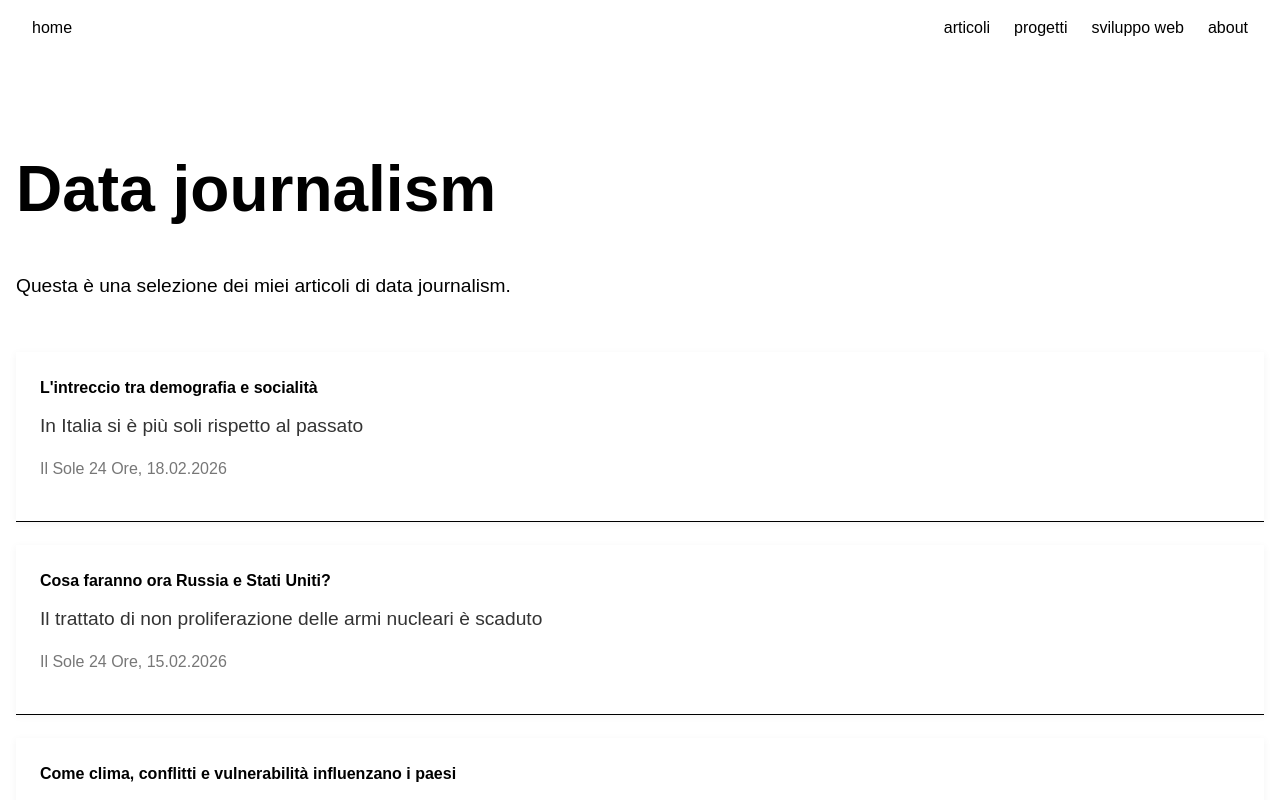
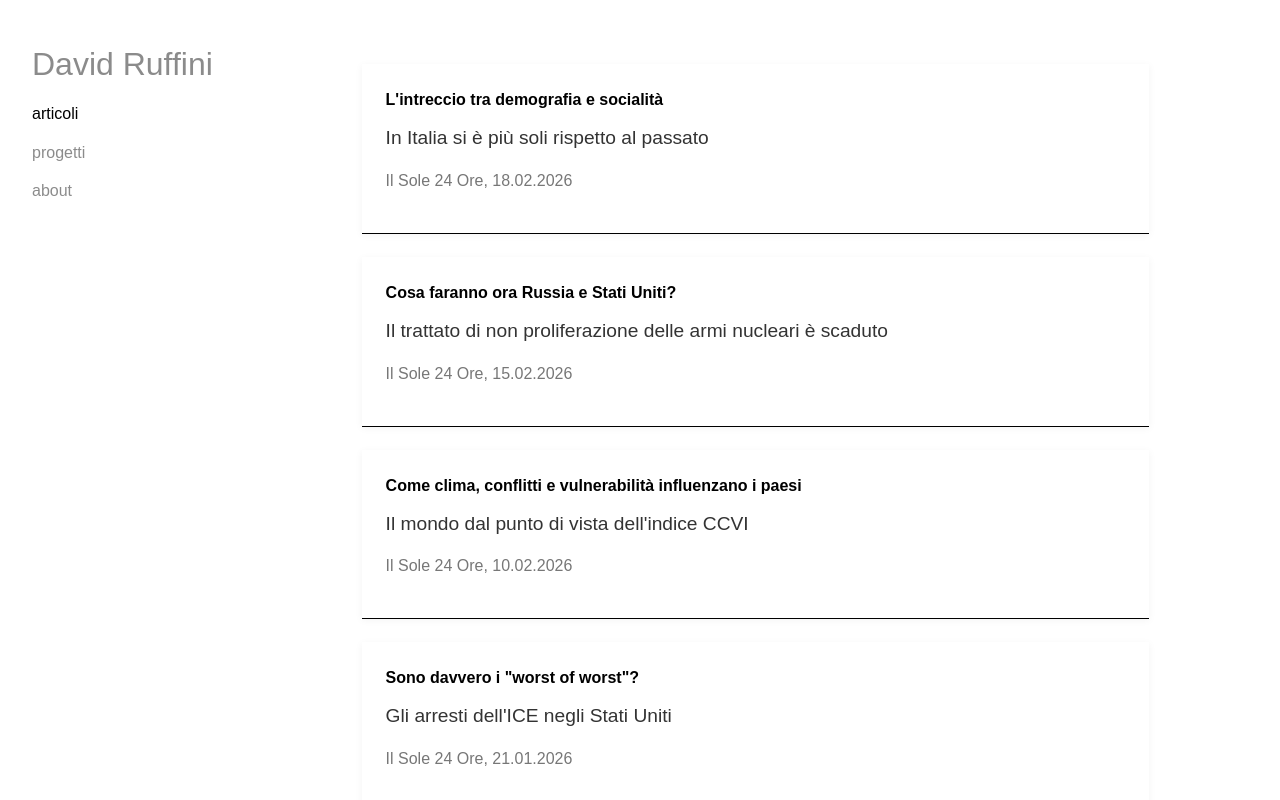
Before and after one commit to davidoffdado/personal-website, a React (Vite) app: page /#/articles in a window 1280 px wide. Shown: the top 800 px of the page. Built offline with nearby package versions, Linux system fonts and the light colour scheme; a web font is replaced by a local one.

Commit message:
nuovo stile

```diff
--- a/src/App.jsx
+++ b/src/App.jsx
@@ -6,29 +6,20 @@ import About from "./pages/About";
 import Articles from "./pages/Articles";
 import Projects from "./pages/Projects";
 import WebDevProjects from "./pages/WebDevProjects";
+import "./styles/global.css";
+import CursorFollower from "./components/CursorFollower";
 import Loader from "./components/Loader";
-import "./styles/global.css";
-import { useState } from "react";
-import CursorFollower from "./components/CursorFollower";
+
+function App() {
+  return (
+    <div className="app min-h-screen bg-white">
+      {/* 👇 cursor sempre attivo */}
+      <CursorFollower />
 
 
+      <Navbar />
 
-function App() {
-  const [isLoading, setIsLoading] = useState(true);
-
-  return (
-    <div className="relative h-screen overflow-hidden bg-black">
-      <CursorFollower />
-      {isLoading ? (
-        <div className="absolute inset-0 z-20 bg-black">
-          <Loader onFinish={() => setIsLoading(false)} />
-        </div>
-      ) : (
-        <div className="page slide-up">
-
-          <div className="app min-h-screen flex flex-col bg-white">
-            <Navbar />
-            <main className="flex-grow main-content">
+      <main className="main-content">
         <Routes>
           <Route path="/" element={<MainContent />} />
           <Route path="/about" element={<About />} />
@@ -37,10 +28,8 @@ function App() {
           <Route path="/web-dev-projects" element={<WebDevProjects />} />
         </Routes>
       </main>
+
       <Footer />
-          </div>
-        </div>
-      )}
     </div>
   );
 }
--- a/src/components/FeaturedWorksSection.jsx
+++ b/src/components/FeaturedWorksSection.jsx
@@ -50,10 +50,23 @@ export default function FeaturedWorksSection() {
     <section id="featured" className="featured-section">
       <div className="container">
         <AnimatedSection>
-          <h2 className="section-title">Some works</h2>
+          {/*<h2 className="section-title">Some works</h2>*/}
           <p className="section-subtitle">
-           Puoi guardare il resto dei miei lavori nelle sezioni <Link to="/articles">articoli</Link>, {" "}
-        <Link to="/projects">progetti</Link>  e{" "} <Link to="/web-dev-projects">sviluppo web</Link>.
+            Ciao, il mio nome è David Ruffini. Sono uno statistico e un data journalist. <br></br><br></br>
+
+            Lavoro come data analyst in consulenza e come data journalist, collaborando principalmente con Il Sole 24 Ore. Tra i miei lavori, c'è uno scraper che aggiorna quotidianamente, in maniera automatica, i dati sul sovraffollamento carcerario italiano; il progetto è stato segnalato dal <a
+            href="https://gijn.org/stories/europes-deadly-heatwave-middle-east-ceasefires/"
+            target="_blank"
+            rel="noopener noreferrer"
+            className="underline"
+          >Global Investigative Journalism Network</a>. <br></br><br></br>
+
+          In passato, sono stato un assegnista di ricerca e ho collaborato con Wired Italia, Aliseo Editoriale e SEC Newgate.<br></br><br></br>
+
+          Ho una laurea magistrale in Statistica e Data Science conseguita presso l'Università degli Studi di Firenze, con una tesi sulla Teoria dei valori estremi applicata all'epidemiologia, e una laurea triennale in Economia bancaria, finanziaria e assicurativa, conclusa con una tesi sulla probabilità e sui mercati finanziari. <br></br><br></br>
+
+           Sotto c'è qualche esempio di ciò che faccio, ma puoi guardare il resto dei miei lavori nelle sezioni <Link to="/articles">articoli</Link> e {" "}
+        <Link to="/projects">progetti</Link>.
           </p>
 
           {/* PRINCIPALE */}
--- a/src/components/Navbar.jsx
+++ b/src/components/Navbar.jsx
@@ -1,47 +1,24 @@
-import { Link, useNavigate, useLocation } from "react-router-dom";
+import { NavLink } from "react-router-dom";
 
 function Navbar() {
-  const navigate = useNavigate();
-  const location = useLocation();
-
-  const handleWorkClick = (e) => {
-    e.preventDefault();
-    // Se sei già sulla home, scorri subito
-    if (location.pathname === "/") {
-      const el = document.getElementById("statistico");
-      if (el) el.scrollIntoView({ behavior: "smooth" });
-    } else {
-      // Torna alla home e poi scorri
-      navigate("/");
-      // piccolo delay per dare tempo al DOM di montare
-      setTimeout(() => {
-        const el = document.getElementById("statistico");
-        if (el) el.scrollIntoView({ behavior: "smooth" });
-      }, 300);
-    }
-  };
-
   return (
-    <nav className="navbar">
-      <a href="#home" className="nav-left" onClick={(e) => {
-        e.preventDefault();
-        navigate("/");
-        setTimeout(() => {
-          const el = document.getElementById("home");
-          if (el) el.scrollIntoView({ behavior: "smooth" });
-        }, 300);
-      }}>
-        home
-      </a>
-
-      <div className="nav-right">
-        {/* <a href="#statistico" onClick={handleWorkClick}>
-          work
-        </a> */}
-        <Link to="/articles">articoli</Link>
-        <Link to="/projects">progetti</Link>
-        <Link to="/web-dev-projects">sviluppo web</Link>
-        <Link to="/about">about</Link>
+    <nav className="sidebar">
+      <div className="sidebar-inner">
+        <NavLink to="/" className="sidebar-link home-link">
+          David Ruffini
+        </NavLink>
+        <NavLink to="/articles" className="sidebar-link">
+          articoli
+        </NavLink>
+        <NavLink to="/projects" className="sidebar-link">
+          progetti
+        </NavLink>
+        {/*<NavLink to="/web-dev-projects" className="sidebar-link">
+          sviluppo web
+        </NavLink>*/}
+        <NavLink to="/about" className="sidebar-link">
+          about
+        </NavLink>
       </div>
     </nav>
   );
--- a/src/pages/About.jsx
+++ b/src/pages/About.jsx
@@ -1,141 +1,66 @@
 import ContactSection from "../components/ContactSection";
 import "../styles/About.css";
-import { useEffect } from "react";
 
 function About() {
-  useEffect(() => {
-    const elements = document.querySelectorAll(".highlight");
-
-    const observer = new IntersectionObserver(
-      (entries) => {
-        entries.forEach((entry) => {
-          if (entry.isIntersecting) {
-            entry.target.classList.add("visible");
-          } else {
-            entry.target.classList.remove("visible");
-          }
-        });
-      },
-      { threshold: 0.2 }
-    );
-
-    elements.forEach((el) => observer.observe(el));
-
-    return () => observer.disconnect();
-  }, []);
-
   return (
     <main className="about-page">
-      {/* ===== SEZIONE 1 ===== */}
-      <section className="panel intro-panel">
-        <div className="intro-content">
-          <span className="small-text">Hey, you're here :)</span>
-          <h1 className="title">
-            Do you wanna<br />know something else
-          </h1>
-          <div className="image-box"></div>
-          <h2 className="subtitle">
-            about who <br /> I am?
-          </h2>
-        </div>
-      </section>
+      <section className="panel about-intro-panel">
+        <p className="about-text">
+          Ciao, il mio nome è David Ruffini. Sono uno statistico e un data journalist.
+          <br /><br />
 
-      {/* ===== SEZIONE 2 ===== */}
-      <section className="panel">
-        <p className="big-paragraph">
-
-           Sono <span className="highlight">David Ruffini</span> e sono nato a Macerata nel 1998.
-          <br />
-        </p>
-      </section>
-
-      {/* ===== SEZIONE 3 ===== */}
-      <section className="panel">
-
-        <p className="big-paragraph">
-          Ho una laurea triennale in <span className="highlight">Economia</span> conseguita a Macerata. <br/>
-          Nella mia tesi ho trattato il tema della <span className="highlight">probabilità</span> e della prevedibilità dei mercati finanziari, analizzando l'ipotesi di efficienza di tre diverse borse valori.
-        </p>
-      </section>
-
-      <section className="panel">
-        <p className="big-paragraph">
-          Successivamente alla triennale, mi sono trasferito a Firenze per il corso magistrale in <span className="highlight">Statistica e Data Science</span>. <br/>
-          Qui, il mio lavoro di tesi si è rivolto ai modelli matematici utilizzati in <span className="highlight"> epidemiologia</span>, unendo <span className="highlight">teoria dei valori estremi</span> e <span className="highlight"> teoria delle reti sociali</span> alla modellizzazione delle malattie infettive.
-        </p>
-      </section>
-
-      {/* ===== SEZIONE 4 ===== */}
-      <section className="panel">
-        <p className="big-paragraph">
-          Terminati gli studi, ho iniziato a lavorare nel settore privato come <span className="highlight">data analyst</span> e a collaborare con alcune testate giornalistiche come <span className="highlight">data journalist</span>.
-        </p>
-      </section>
-
-            {/* ===== SEZIONE 4 ===== */}
-      <section className="panel">
-        <p className="big-paragraph">
-          Tra i vari progetti, ho realizzato uno <span className="highlight">scraper</span> che raccoglie i dati giornalieri sulle <span className="highlight"> carceri italiane</span> e aggiorna quotidianamente i relativi grafici e mappe:
-          il           <a
-            href="https://davidoffdado.github.io/progetto-carceri/"
-            target="_blank"
-            rel="noopener noreferrer"
-            className="underline"
-          >progetto</a> è stato segnalato dal           <a
+          Lavoro come data analyst, nel mondo della consulenza, e come data journalist,
+          collaborando principalmente con Il Sole 24 Ore. Tra i miei lavori, c'è uno scraper
+          che aggiorna quotidianamente, in maniera automatica, i dati sul sovraffollamento
+          carcerario italiano; il progetto è stato segnalato dal{" "}
+          <a
             href="https://gijn.org/stories/europes-deadly-heatwave-middle-east-ceasefires/"
             target="_blank"
             rel="noopener noreferrer"
             className="underline"
-          >GIJN</a>.
+          >
+            Global Investigative Journalism Network
+          </a>.
+          <br /><br />
+
+          In passato, sono stato un assegnista di ricerca e ho collaborato con Wired Italia,
+          Aliseo Editoriale e SEC Newgate.
+          <br /><br />
+
+          Ho una laurea magistrale in Statistica e Data Science conseguita presso l'Università
+          degli Studi di Firenze, con una tesi sulla teoria dei valori estremi applicata
+          all'epidemiologia, e una laurea triennale in Economia bancaria, finanziaria e
+          assicurativa, conclusa con una tesi sulla probabilità e sui mercati finanziari.
         </p>
+
+        <div className="hero-links">
+          <a
+            href="https://drive.google.com/file/d/1vNtAIv2O_r0Xsiw0KSw2aWvwWDvdc7AP/view?usp=sharing"
+            target="_blank"
+            rel="noopener noreferrer"
+          >
+            curriculum
+          </a>
+          <a
+            href="https://github.com/davidoffdado"
+            target="_blank"
+            rel="noopener noreferrer"
+          >
+            github
+          </a>
+          <a
+            href="https://linktr.ee/davidruffini"
+            target="_blank"
+            rel="noopener noreferrer"
+          >
+            social
+          </a>
+        </div>
       </section>
 
-
-{/* ===== SEZIONE 6 — COLLABORAZIONI ===== */}
-<section className="panel collaborations-panel">
-  <h2 className="collab-title">Collaborazioni da data analyst</h2>
-        <div className="line"></div>
-
-  <div className="scrolling-text">
-    <div className="scrolling-inner">
-      <span>
-        <strong>ABB</strong> • <strong>Elettromedia</strong> • <strong>Università Politecnica delle Marche</strong> • <strong>DMBI</strong> • <strong>Reply</strong> •
-      </span>
-      <span>
-        <strong>ABB</strong> • <strong>Elettromedia</strong> • <strong>Università Politecnica delle Marche</strong> • <strong>DMBI</strong> • <strong>Reply</strong>
-      </span>
-    </div>
-    <div className="line"></div>
-  </div>
-</section>
-
-{/* ===== SEZIONE 6 — COLLABORAZIONI ===== */}
-<section className="panel collaborations-panel">
-  <h2 className="collab-title">Collaborazioni da data journalist</h2>
-      <div className="line"></div>
-  <div className="scrolling-text">
-    <div className="scrolling-inner">
-      <span>
-        <strong>Il Sole 24 Ore</strong> • <strong>Wired Italia</strong> • <strong>Aliseo Editoriale</strong> • <strong>SEC Newgate</strong> •
-      </span>
-      <span>
-       <strong>Il Sole 24 Ore</strong> • <strong>Wired Italia</strong> • <strong>Aliseo Editoriale</strong> • <strong>SEC Newgate</strong>
-      </span>
-    </div>
-        <div className="line"></div>
-  </div>
-</section>
-
-
-
-
-      {/* ===== SEZIONE 5 — CONTATTI ===== */}
       <section className="panel contact-panel">
         <ContactSection />
       </section>
-
-
-
     </main>
   );
 }
--- a/src/pages/Articles.jsx
+++ b/src/pages/Articles.jsx
@@ -7,8 +7,8 @@ function Articles() {
   return (
     <main className="main-content">
       <section className="section">
-        <h2>Data journalism</h2>
-        <p>Questa è una selezione dei miei articoli di data journalism.</p>
+        {/*<h2>Data journalism</h2>
+        <p>Questa è una selezione dei miei articoli di data journalism.</p>*/}
         <div className="articles-list">
           {articles.map((article, index) => (
             <a
--- a/src/pages/Projects.jsx
+++ b/src/pages/Projects.jsx
@@ -6,8 +6,8 @@ function Projects() {
   return (
     <main className="main-content">
       <section className="section">
-        <h2>Data journalism</h2>
-        <p>Questi sono alcuni dei miei progetti di data journalism.</p>
+        {/*<h2>Data journalism</h2>
+        <p>Questi sono alcuni dei miei progetti di data journalism.</p>*/}
 
 <div className="projects-list">
   {projects.map((proj, index) => (
--- a/src/styles/ContactSection.css
+++ b/src/styles/ContactSection.css
@@ -121,6 +121,7 @@
 
 .contact-left p {
   margin-left: 0rem;
+  align-items: flex-start;
 }
 }
 
--- a/src/styles/InterestsSection.css
+++ b/src/styles/InterestsSection.css
@@ -1,5 +1,5 @@
 .interests-section {
-  padding: 6rem 1.5rem;
+  padding: 0rem;
 }
 
 .interests-container {
--- a/src/styles/global.css
+++ b/src/styles/global.css
@@ -95,7 +95,7 @@ section > div {
 /* Contenitore dei link a destra */
 .nav-right {
   display: flex;
-  gap: 1.5rem;
+  gap: 0rem;
 }
 
 /* =========================================
@@ -285,7 +285,7 @@ section a:hover::after {
 /* =========================================
    TRANSIZIONE DI ENTRATA (slideUp)
 ========================================= */
-
+/*
 @keyframes slideUp {
   0% {
     opacity: 0;
@@ -303,7 +303,7 @@ section a:hover::after {
 .hero-links {
   animation: slideUp 1.5s cubic-bezier(0.5, 0, 0.175, 1) forwards;
   transform-origin: bottom center;
-}
+} */
 
 /* =========================================
    LISTE ARTICOLI E PROGETTI
@@ -460,7 +460,7 @@ a:hover {
   display: flex;
   flex-direction: column;
   justify-content: start;
-  padding-top: 8rem; /* 👈 Spinge il contenuto verso il basso */
+  padding-top: 0rem; /* 👈 Spinge il contenuto verso il basso */
 }
 
 
@@ -724,3 +724,122 @@ a:hover {
     grid-template-columns: repeat(3, 1fr);
   }
 }
+
+/* ===== LAYOUT BASE ===== */
+
+.app {
+  min-height: 100vh;
+  background: white;
+}
+
+/* sidebar fissa a sinistra */
+.sidebar {
+  position: fixed;
+  top: 0;
+  left: 0;
+  width: 20%;
+  height: 100vh;
+  padding: 2.5rem 2rem;
+  display: flex;
+ /* align-items: center;*/
+  justify-content: flex-start;
+  background: white;
+  z-index: 100;
+}
+
+.sidebar-inner {
+  display: flex;
+  flex-direction: column;
+  align-items: flex-start;
+  gap: 0.9rem;
+}
+
+/* link sidebar */
+.sidebar-link {
+  text-decoration: none;
+  color: black;
+  font-size: 1rem;
+  font-weight: 500;
+  opacity: 0.45;
+  transition: opacity 0.25s ease;
+}
+
+.sidebar-link:hover,
+.sidebar-link.active {
+  opacity: 1;
+}
+
+/* contenuto a destra */
+.main-content {
+  margin-left: 15%;
+  width: 80%;
+  min-height: 100vh;
+  display: block;
+}
+
+/* stile base home */
+.home-link {
+  font-size: 2rem;
+  color: black;
+}
+
+@media (max-width: 768px) {
+
+  /* stile base home */
+.home-link {
+  font-size: 1rem;
+  color: black;
+}
+
+  /* sidebar diventa navbar sopra */
+  .sidebar {
+    position: fixed;
+    top: 0;
+    left: 0;
+    width: 100%;
+    height: auto;
+
+    flex-direction: row;
+    justify-content: center;
+
+    padding: 1rem;
+    border-bottom: 1px solid #eee;
+  }
+
+  .sidebar-inner {
+    flex-direction: row;
+    gap: 1.5rem;
+  }
+
+  /* contenuto torna full width */
+  .main-content {
+    margin-left: 0;
+    width: 100%;
+    margin-top: 60px; /* spazio per navbar */
+  }
+}
+
+.about-page {
+  background: white;
+  color: black;
+}
+
+.about-intro-panel {
+  min-height: auto;
+  align-items: flex-start;
+  justify-items: start;
+  padding: 4rem 1rem 4rem;
+}
+
+.about-text {
+  max-width: 900px;
+  font-size: 1.2rem;
+  line-height: 1.6;
+  margin: 0 0 2rem 0;
+}
+
+@media (max-width: 600px) {
+  .about-text {
+    font-size: 1rem;
+  }
+}
```
Also changed, not shown: src/components/MainContent.jsx (+5 -5 lines), src/data/projects.js (+18 -0 lines), src/styles/About.css (+0 -13 lines). Lines whose indentation alone changed are shown as unchanged.
